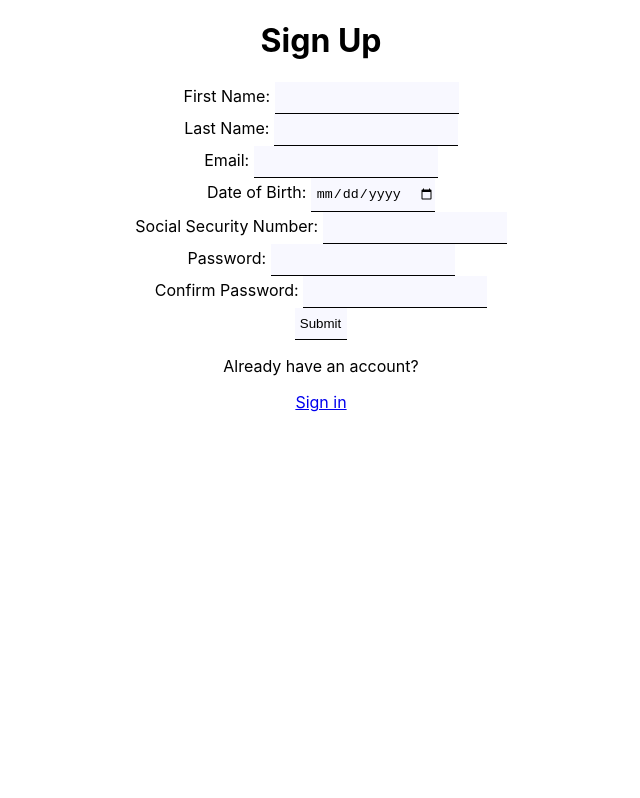
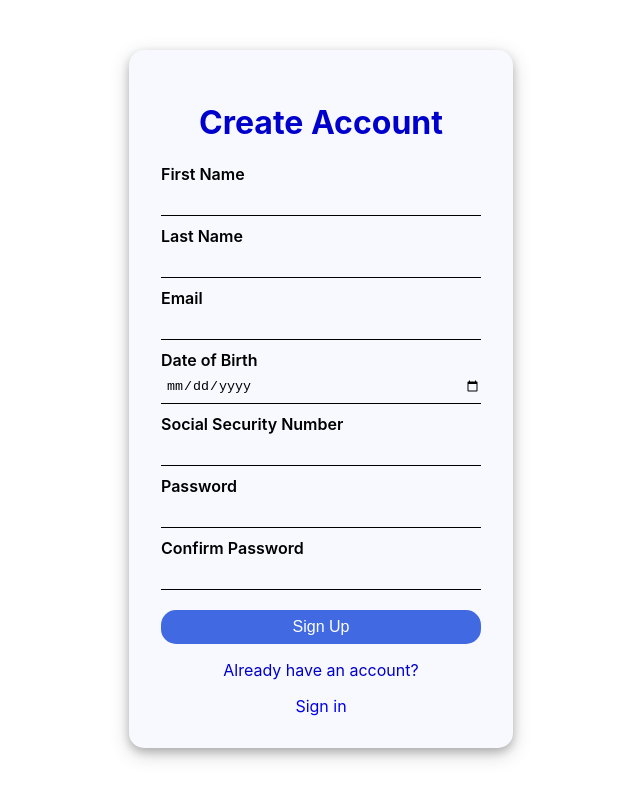
Before and after one commit to TienNguyen93/Secured-Voting, a React (Create React App) app in the folder frontend/: page /signup in a window 1280 px wide. Shown: the whole page, without its empty margins (319-959 px from the left). Built offline with nearby package versions, Linux system fonts and the light colour scheme; no server answers.

Commit message:
Add style to sign up page

```diff
--- a/frontend/src/App.css
+++ b/frontend/src/App.css
@@ -1,5 +1,5 @@
 .App {
-  text-align: center;
+  /* text-align: center; */
   display: flex;
   justify-content: center;
   align-items: center;
@@ -46,7 +46,33 @@ table {
   box-shadow: 0 4px 8px 0 rgba(0, 0, 0, 0.2), 0 6px 20px 0 rgba(0, 0, 0, 0.19);
   margin: 50px;
   border-radius: 15px;
+  color: mediumblue;
+}
+
+.signup-wrapper {
+  display: flex;
+  justify-content: left;
+  align-items: center;
+  flex-direction: column;
+  background-color: ghostwhite;
+  padding: 2rem;
+  box-shadow: 0 4px 8px 0 rgba(0, 0, 0, 0.2), 0 6px 20px 0 rgba(0, 0, 0, 0.19);
+  margin: 50px;
+  border-radius: 15px;
   color: mediumblue
+}
+
+.signup-field {
+  display: flex;
+  flex-direction: column;
+  gap: 8px;
+  width: 20rem;
+  margin-bottom: 10px;
+}
+
+.signup-form-label {
+  color: black;
+  font-weight: 600;
 }
 
 label {
--- a/frontend/src/components/containers/SignupContainer.js
+++ b/frontend/src/components/containers/SignupContainer.js
@@ -56,7 +56,7 @@ const SignupContainer = () => {
                 }
             });
 
-            if (found == false) {
+            if (found === false) {
                 alert("SSN not found or already registered.");
             }
         }
--- a/frontend/src/components/views/SignupView.js
+++ b/frontend/src/components/views/SignupView.js
@@ -10,46 +10,58 @@ const SignupView = (props) => {
     const { handleChange, handleSubmit } = props;
     // const classes = useStyles();
     return (
-        <div>
-            <h1>Sign Up</h1>
+        <div className="signup-wrapper">
+            <h1>Create Account</h1>
             <form onSubmit={(e) => handleSubmit(e)}>
-                <label>First Name: </label>
+                <label className="signup-form-label">First Name</label>
+                <br />
+                <div className="signup-field">
                     <input
                         type="text"
                         name="firstname"
                         required
                         onChange={(e) => handleChange(e)}
                     />
+                </div>
+
+                <label className="signup-form-label">Last Name</label>
                 <br />
-
-                <label>Last Name: </label>
+                <div className="signup-field">
                     <input
                         type="text"
                         name="lastname"
                         required
                         onChange={(e) => handleChange(e)}
                     />
+                </div>
+
+                <label className="signup-form-label">Email</label>
                 <br />
-
-                <label>Email: </label>
+                <div className="signup-field">
                     <input
                         type="email"
                         name="email"
                         required
                         onChange={(e) => handleChange(e)}
                     />
+                </div>
+
+                <label className="signup-form-label">Date of Birth</label>
                 <br />
-
-                <label>Date of Birth: </label>
+                <div className="signup-field">
                     <input
                         type="date"
                         name="dob"
                         required
                         onChange={(e) => handleChange(e)}
                     />
+                </div>
+
+                <label className="signup-form-label">
+                    Social Security Number
+                </label>
                 <br />
-
-                <label>Social Security Number: </label>
+                <div className="signup-field">
                     <input
                         type="text"
                         name="ssn"
@@ -62,31 +74,40 @@ const SignupView = (props) => {
                         }}
                         onChange={(e) => handleChange(e)}
                     />
+                </div>
+
+                <label className="signup-form-label">Password</label>
                 <br />
-
-                <label>Password: </label>
+                <div className="signup-field">
                     <input
                         type="password"
                         name="password"
                         required
                         onChange={(e) => handleChange(e)}
                     />
+                </div>
+
+                <label className="signup-form-label">Confirm Password</label>
                 <br />
-
-                <label>Confirm Password: </label>
+                <div className="signup-field">
                     <input
                         type="password"
                         name="confirmPassword"
                         required
                         onChange={(e) => handleChange(e)}
                     />
-                <br />
+                </div>
 
-                <input type="submit" value="Submit" />
+                <div className="button-container">
+                    {/* <input type="submit" value="Submit" /> */}
+                    <button type="submit">Sign Up</button>
+                </div>
             </form>
 
             <p>Already have an account? </p>
-            <Link to={"/"}>Sign in</Link>
+            <Link className="link" to={"/"}>
+                Sign in
+            </Link>
         </div>
     );
 };
```
Lines whose indentation alone changed are shown as unchanged.
